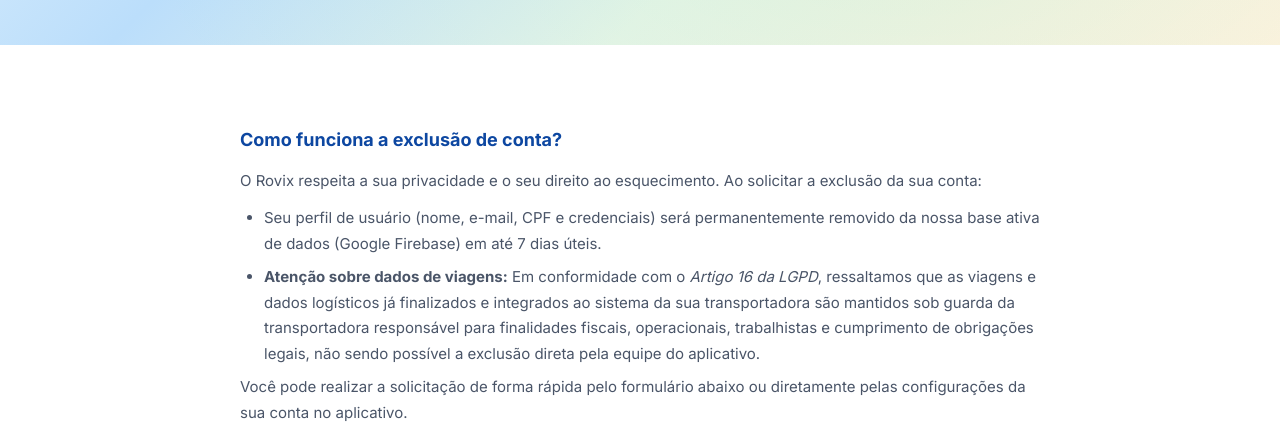
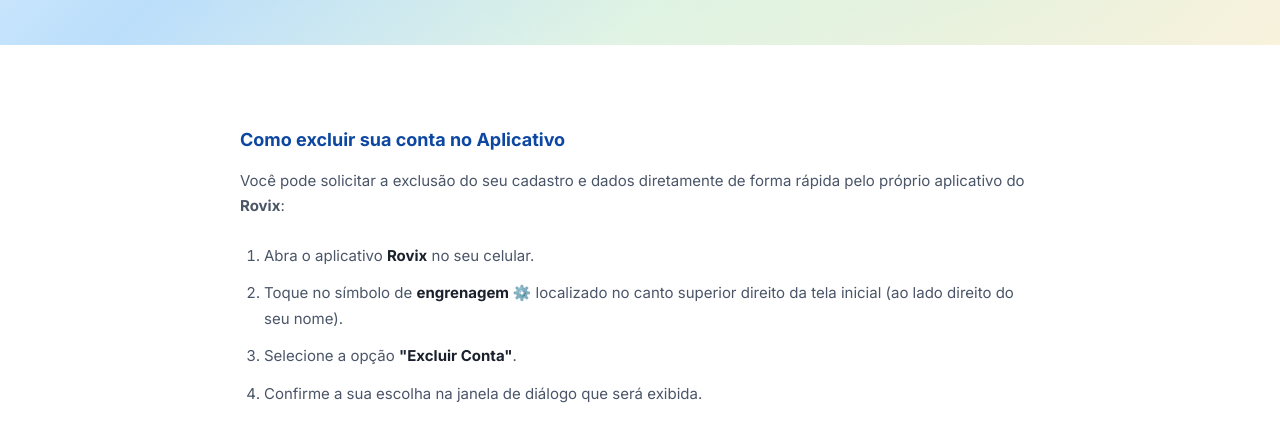
Before and after one commit to rebelloguilherme/rotafacil, a plain HTML site: page delete-account.html in a window 1280 px wide. Shown: the part 348-791 px from the top of the page. Drawn offline with Linux system fonts and the light colour scheme.

Commit message:
docs: update account deletion instructions and clarify data retention policy in delete-account.html

```diff
--- a/delete-account.html
+++ b/delete-account.html
@@ -155,13 +155,23 @@
             <div class="privacy-content">
 
                 <div class="privacy-block">
-                    <h3>Como funciona a exclusão de conta?</h3>
-                    <p>O Rovix respeita a sua privacidade e o seu direito ao esquecimento. Ao solicitar a exclusão da sua conta:</p>
+                    <h3>Como excluir sua conta no Aplicativo</h3>
+                    <p>Você pode solicitar a exclusão do seu cadastro e dados diretamente de forma rápida pelo próprio aplicativo do <strong>Rovix</strong>:</p>
+                    <ol class="instruction-list" style="margin: 1.5rem 0; padding-left: 1.5rem;">
+                        <li style="margin-bottom: 0.75rem;">Abra o aplicativo <strong>Rovix</strong> no seu celular.</li>
+                        <li style="margin-bottom: 0.75rem;">Toque no símbolo de <strong>engrenagem ⚙️</strong> localizado no canto superior direito da tela inicial (ao lado direito do seu nome).</li>
+                        <li style="margin-bottom: 0.75rem;">Selecione a opção <strong>"Excluir Conta"</strong>.</li>
+                        <li style="margin-bottom: 0.75rem;">Confirme a sua escolha na janela de diálogo que será exibida.</li>
+                    </ol>
+                </div>
+
+                <div class="privacy-block">
+                    <h3>Quais dados são excluídos ou mantidos?</h3>
                     <ul>
-                        <li>Seu perfil de usuário (nome, e-mail, CPF e credenciais) será permanentemente removido da nossa base ativa de dados (Google Firebase) em até 7 dias úteis.</li>
-                        <li><strong>Atenção sobre dados de viagens:</strong> Em conformidade com o <em>Artigo 16 da LGPD</em>, ressaltamos que as viagens e dados logísticos já finalizados e integrados ao sistema da sua transportadora são mantidos sob guarda da transportadora responsável para finalidades fiscais, operacionais, trabalhistas e cumprimento de obrigações legais, não sendo possível a exclusão direta pela equipe do aplicativo.</li>
+                        <li style="margin-bottom: 0.5rem;"><strong>Cadastro Pessoal (Removido):</strong> Todas as suas credenciais de login, nome completo, e-mail e CPF cadastrados são permanentemente excluídos do nosso banco de dados ativo de autenticação (Google Firebase).</li>
+                        <li style="margin-bottom: 0.5rem;"><strong>Dados de Viagens (Mantidos):</strong> Os dados de viagens anteriores e trajetos integrados continuarão arquivados pela transportadora vinculada exclusivamente para fins de faturamento, logística corporativa e cumprimento de obrigações legais, conforme o Artigo 16 da LGPD. O seu cadastro pessoal de acesso, no entanto, é 100% excluído.</li>
                     </ul>
-                    <p>Você pode realizar a solicitação de forma rápida pelo formulário abaixo ou diretamente pelas configurações da sua conta no aplicativo.</p>
+                    <p style="margin-top: 1rem;">Caso você já tenha desinstalado o aplicativo e prefira solicitar a exclusão dos dados através da web, utilize o formulário alternativo de requisição abaixo:</p>
                 </div>
 
                 <!-- Interactive Form Container -->
```
